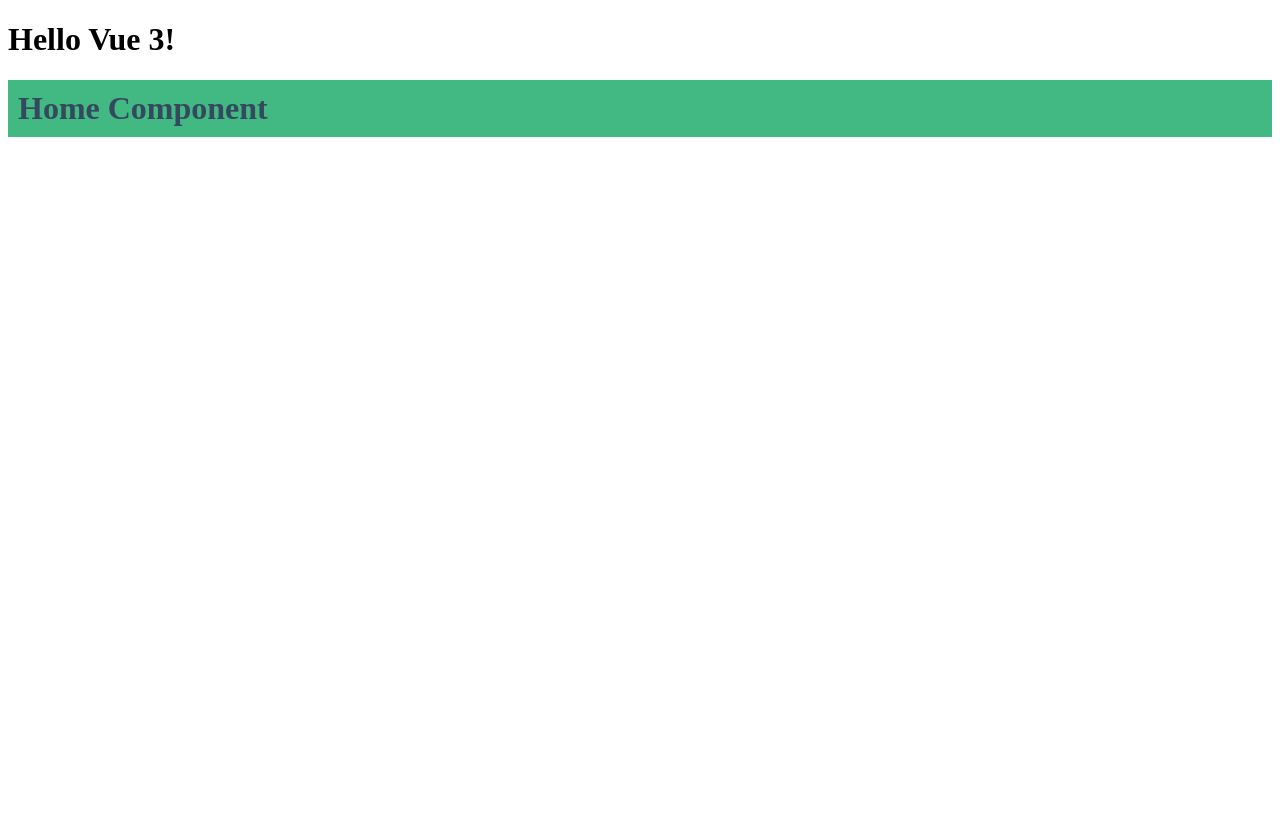
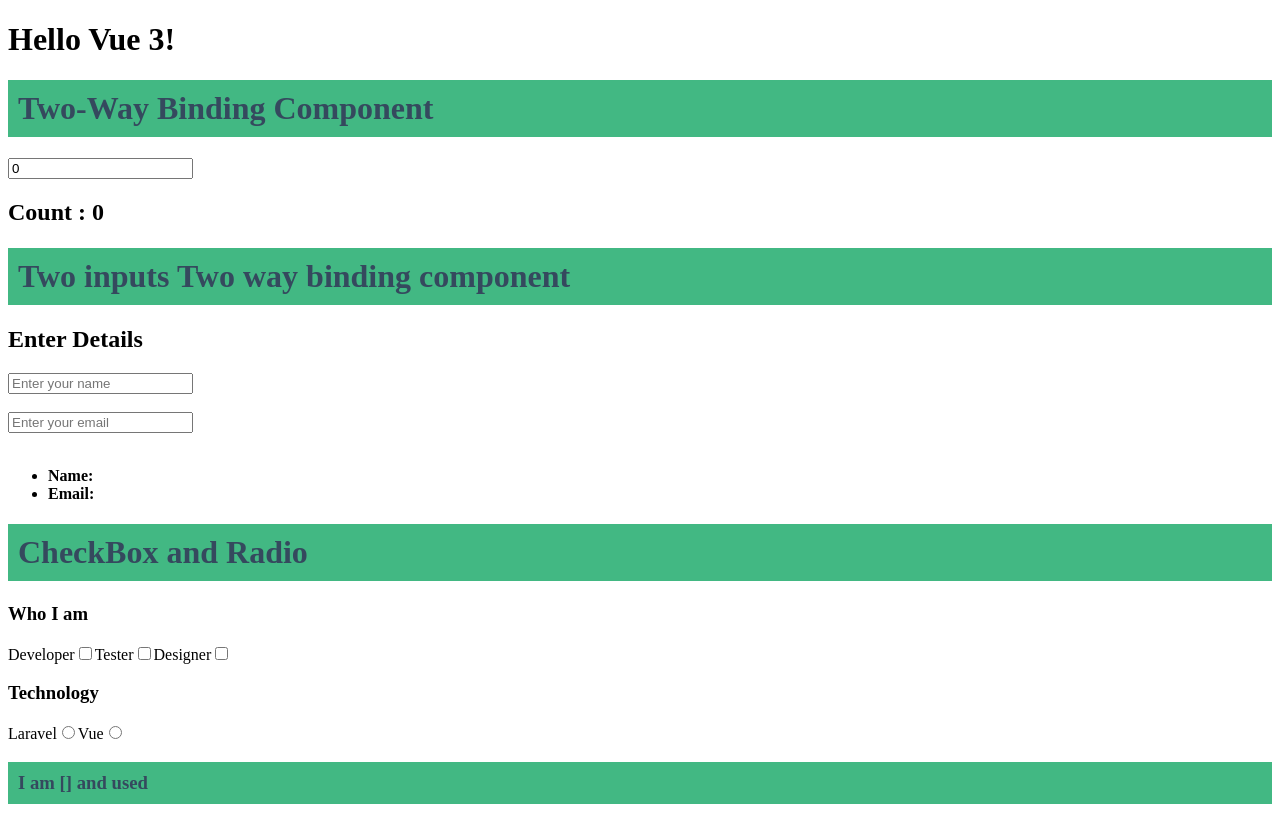
Before and after one commit to Ashif9683/LearningVue, a Vue app: page / in a window 1280 px wide. Before the commit the page ends 800 px from the top, so only its background shows below. Built offline with nearby package versions, Linux system fonts and the light colour scheme.

Commit message:
Two way Binding

```diff
--- a/src/App.vue
+++ b/src/App.vue
@@ -2,18 +2,24 @@
   <div id="app">
     <h1>Hello Vue 3!</h1>
   </div>
-  <Home/>
+  <TwoWayBinding/>
+  <TwoInputs/>
+  <CheckBoxRadio/>
 </template>
 
 <script>
-import Home from './components/Home.vue'
+import TwoInputs from './components/TwoInputs.vue';
+import TwoWayBinding from './components/TwoWayBinding.vue'
+import CheckBoxRadio from './components/CheckBoxRadio.vue'
 
 export default {
 
   name: 'App',
 
   components: {
-       Home,
+       TwoWayBinding,
+       TwoInputs,
+       CheckBoxRadio,
   }
 }
 
--- /dev/null
+++ b/src/components/CheckBoxRadio.vue
@@ -0,0 +1,41 @@
+<template>
+
+    <h1 class="box">CheckBox and Radio</h1>
+
+    <h3>Who I am</h3>
+
+    <label for="developer">Developer</label>
+    <input type="checkbox" value="developer" v-model="who" id="developer">
+
+    <label for="tester">Tester</label>
+    <input type="checkbox" value="tester" v-model="who" id="tester" />
+
+    <label for="designer">Designer</label>
+    <input type="checkbox" value="designer" v-model="who"  id="designer">
+
+    <h3>Technology</h3>
+    <label for="laravel">Laravel</label>
+    <input type="radio" value="laravel" v-model="technology" id="laravel">
+
+    <label for="vue">Vue</label>
+    <input type="radio" value="vue" v-model="technology" id="vue">
+
+    <h3 class="box">I am {{ who }} and used {{ technology }}</h3>
+
+</template>
+
+<script>
+export default {
+
+    name: "CheckBoxRadio",
+
+    data() {
+        return {
+            technology:null,
+            who:[]
+        }
+
+    }
+}
+
+</script>
--- a/src/components/Home.vue
+++ /dev/null
@@ -1,19 +0,0 @@
-<template>
-
-    <h1 class="box">Home Component</h1>
-
-</template>
-
-<script>
-export default {
-    name: 'Home',
-}
-</script>
-
-<style scoped>
-.box {
-    background-color: var(--primary-color);
-    color: var(--secondary-color);
-    padding: 10px;
-}
-</style>
--- /dev/null
+++ b/src/components/TwoInputs.vue
@@ -0,0 +1,43 @@
+<template>
+
+    <h1 class="box">Two inputs Two way binding component</h1>
+
+    <h2>Enter Details</h2>
+    <input type="text" v-model="name" placeholder="Enter your name"/>
+    <br><br>
+    <input type="email" v-model="email" placeholder="Enter your email"/>
+    <br><br>
+
+    <ul>
+        <li><strong>Name:</strong> {{ name }}</li>
+        <li><strong>Email:</strong> {{ email }}</li>
+    </ul>
+
+
+
+</template>
+
+<script>
+
+export default {
+    name: 'TwoInputs',
+
+    data(){
+        return {
+            name: '',
+            email: '',
+        }
+    }
+
+}
+
+</script>
+
+
+<style scoped>
+.box {
+    background-color: var(--primary-color);
+    color: var(--secondary-color);
+    padding: 10px;
+}
+</style>
--- /dev/null
+++ b/src/components/TwoWayBinding.vue
@@ -0,0 +1,28 @@
+<template>
+
+    <h1 class="box">Two-Way Binding Component</h1>
+
+    <input type="text" v-model="count"/>
+    <h2>Count : {{ count }}</h2>
+
+</template>
+
+<script>
+export default {
+    name: 'TwoWayBinding',
+
+    data(){
+        return {
+            count: 0
+        }
+    }
+}
+</script>
+
+<style>
+.box {
+    background-color: var(--primary-color);
+    color: var(--secondary-color);
+    padding: 10px;
+}
+</style>
```
